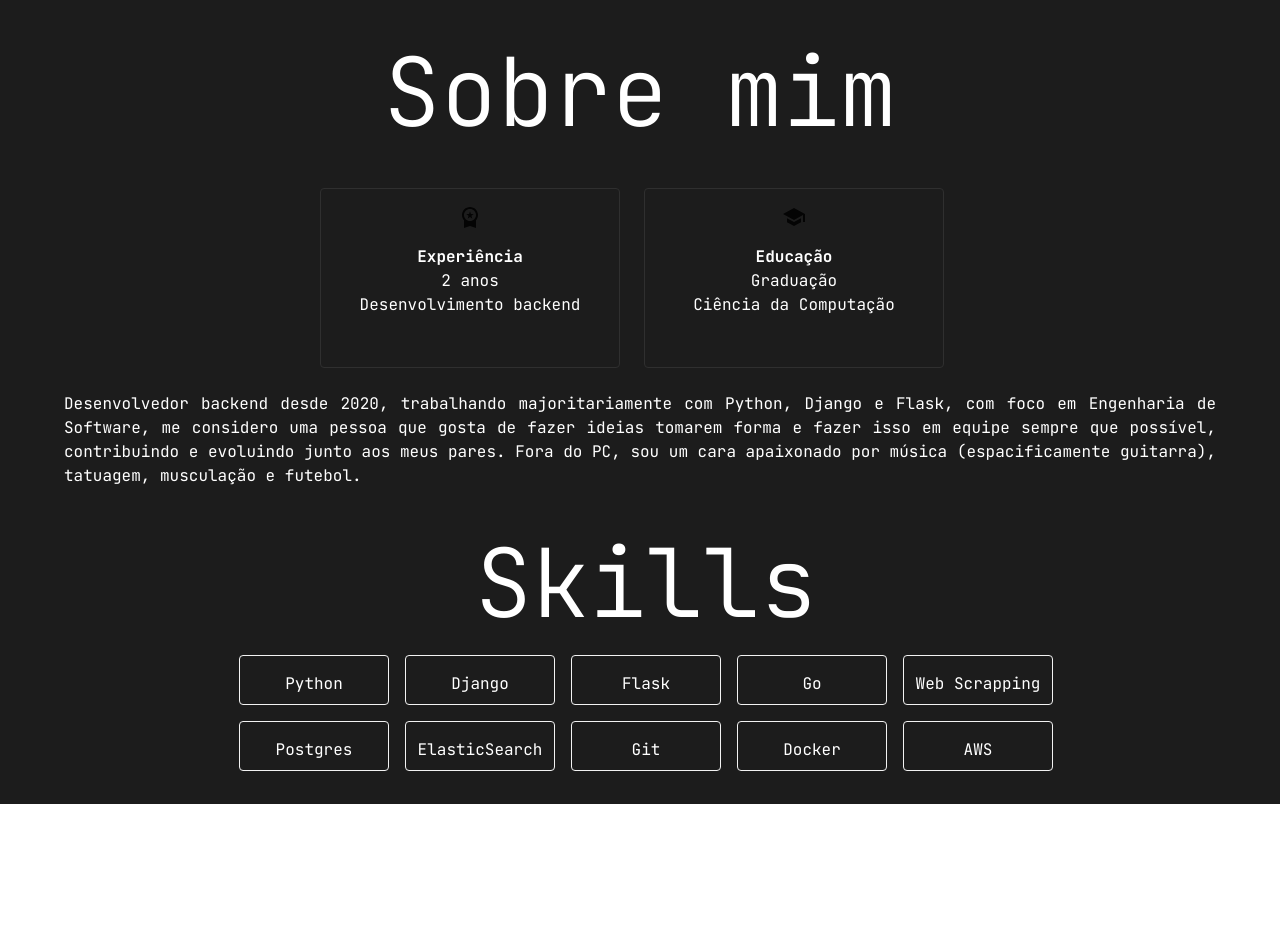
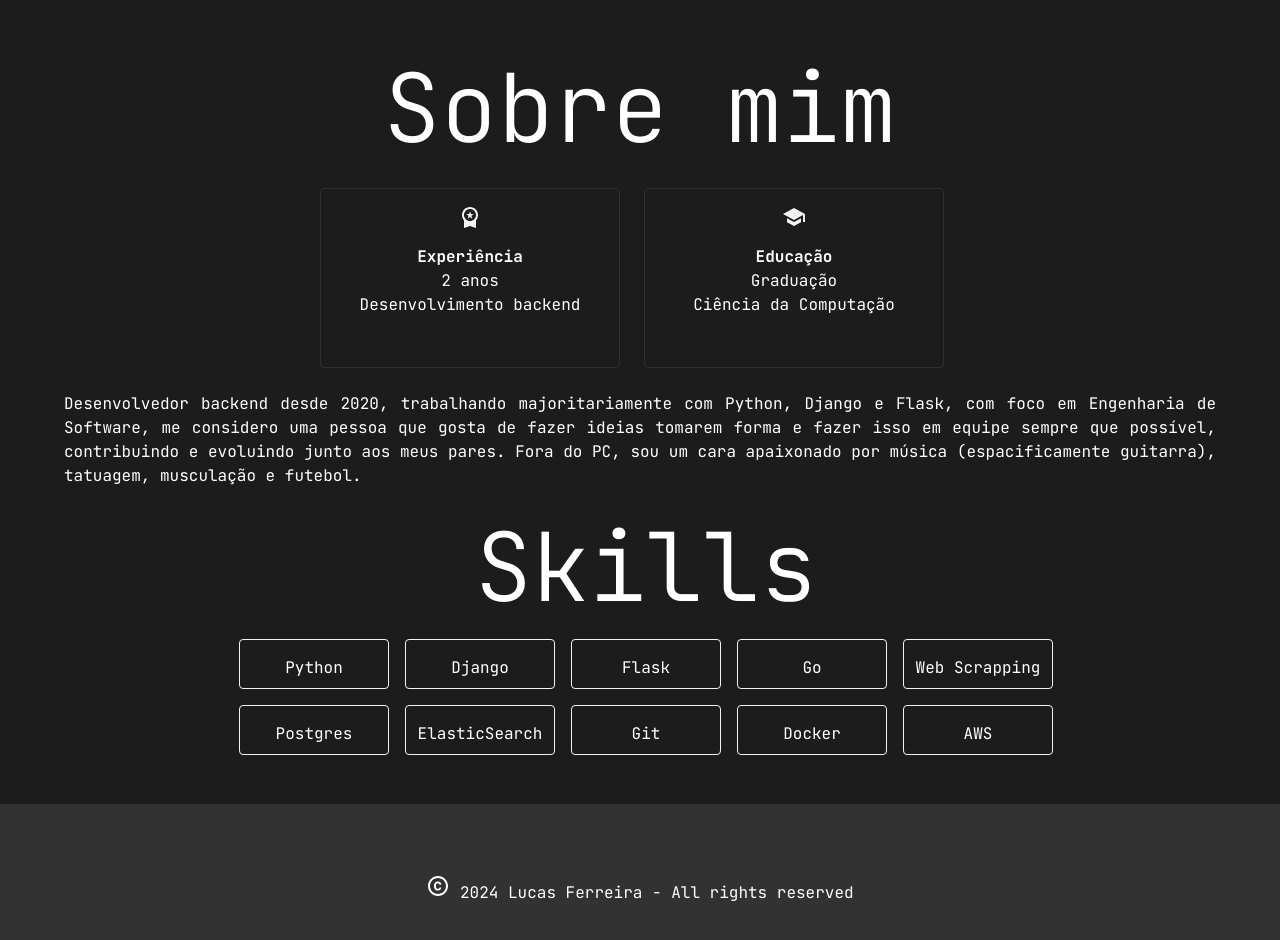
Before and after one commit to lucasfrr/lf-portfolio, a React (Vite) app: page /about-me in a window 1280 px wide. Shown: the part 60-1000 px from the top of the page. Before the commit the page ends 864 px from the top, so only its background shows below. Built offline with nearby package versions, Linux system fonts and the light colour scheme.

Commit message:
feat: add footer

```diff
--- a/src/components/LFDrawer/LFDrawer.tsx
+++ b/src/components/LFDrawer/LFDrawer.tsx
@@ -2,6 +2,7 @@ import Box from '@mui/material/Box';
 import List from '@mui/material/List';
 import ListItem from '@mui/material/ListItem';
 import ListItemText from '@mui/material/ListItemText';
+import { t } from 'i18next';
 import { Link } from 'react-router-dom';
 
 interface LFDrawerProps {
@@ -18,13 +19,13 @@ const LFDrawer: React.FC<LFDrawerProps> = ({ onClick }) => {
                         <Link to="/"><ListItemText primary="Home" /></Link>
                     </ListItem>
                     <ListItem key="aboutme">
-                        <Link to="/about-me"><ListItemText primary="About Me" /></Link>
+                        <Link to="/about-me"><ListItemText primary={t("about")} /></Link>
                     </ListItem>
                     <ListItem key="projects">
-                        <Link to="/projects"><ListItemText primary="Projects" /></Link>
+                        <Link to="/projects"><ListItemText primary={t("projects")} /></Link>
                     </ListItem>
                     <ListItem key="tw">
-                        <Link to="/talks-and-workshops"><ListItemText primary="Talks and Workshops" /></Link>
+                        <Link to="/talks-and-workshops"><ListItemText primary={t("talksWorkshops")} /></Link>
                     </ListItem>
                 </List>
             </Box>
--- /dev/null
+++ b/src/components/LFooter/LFooter.tsx
@@ -0,0 +1,31 @@
+import { Container, Grid, styled, Typography } from "@mui/material"
+import CopyrightIcon from '@mui/icons-material/Copyright';
+
+const LFooter = () => {
+
+    const StyledFooter = styled("div")(({ theme }) => ({
+        backgroundColor: theme.palette.primary.dark,
+        paddingTop: "70px",
+        width: "100%",
+        height: "180px",
+        alignItems: "center",
+    }))
+
+    return (
+        <>
+            <StyledFooter>
+                <Container maxWidth="lg">
+                    <Grid display="flex" position="static" container spacing={3}>
+                        <Grid item xs={12} alignItems="center" justifyContent="center">
+                            <Typography color="primary.contrastText" textAlign="center">
+                                <CopyrightIcon /> 2024 Lucas Ferreira - All rights reserved
+                            </Typography>
+                        </Grid>
+                    </Grid>
+                </Container>
+            </StyledFooter>
+        </>
+    )
+}
+
+export default LFooter
--- a/src/locale/en.json
+++ b/src/locale/en.json
@@ -25,6 +25,10 @@
         "dialogMailMessage3": "See you soon :)",
         "aboutMeText": "Backend developer since 2020, working mostly with Python, Django and Flask, with a focus on Software Engineering, I consider myself a person who likes to make ideas take shape and do this as a team whenever possible, contributing and evolving alongside my peers. Outside PC, i'm very passionate for music (specifically guitars), tattoos, gym and soccer.",
         "backHomePage": "Back to the homepage",
-        "talksWorkshops": "Talks and workshops"
+        "talksWorkshops": "Talks and workshops",
+        "rubyOnRailsTitle": "Workshop Introduction to Ruby on Rails",
+        "matplotlibTitle": "Workshop Charts in Python: Introduction to Matplotlib",
+        "mlOnPracticeTitle": "Talk Machine Learning on Practice",
+        "copyRight": "All rights reserved"
     }
 }
--- a/src/locale/pt.json
+++ b/src/locale/pt.json
@@ -25,6 +25,10 @@
         "dialogMailMessage3": "Até breve :)",
         "aboutMeText": "Desenvolvedor backend desde 2020, trabalhando majoritariamente com Python, Django e Flask, com foco em Engenharia de Software, me considero uma pessoa que gosta de fazer ideias tomarem forma e fazer isso em equipe sempre que possível, contribuindo e evoluindo junto aos meus pares. Fora do PC, sou um cara apaixonado por música (espacificamente guitarra), tatuagem, musculação e futebol.",
         "backHomePage": "Volte para a página principal",
-        "talksWorkshops": "Palestras e minicursos"
+        "talksWorkshops": "Palestras e minicursos",
+        "rubyOnRailsTitle": "Minicurso Introdução ao Ruby on Rails",
+        "matplotlibTitle": "Minicurso Gráficos em Python: Introdução ao Matplotlib",
+        "mlOnPracticeTitle": "Palestra Machine Learning na Prática",
+        "copyRight": "Todos os direitos reservados"
     }
 }
--- a/src/pages/About/About.tsx
+++ b/src/pages/About/About.tsx
@@ -6,6 +6,7 @@ import SchoolIcon from '@mui/icons-material/School';
 import LFPageStyle from "../../components/LFPageStyle/LFPageStyle";
 import LFPaper from "../../components/LFPaper/LFPaper";
 import LFBar from "../../components/LFBar/LFBar";
+import LFooter from "../../components/LFooter/LFooter";
 
 const About = () => {
 
@@ -20,7 +21,7 @@ const About = () => {
                                 {t("about")}
                             </Typography>
                         </Grid>
-                        <Grid container pt={5} display="flex" justifyContent="center" spacing={3}>
+                        <Grid container pt={3} display="flex" justifyContent="center" spacing={3}>
                             <Grid item>
                                 <Card sx={{
                                             width: 300,
@@ -35,7 +36,7 @@ const About = () => {
                                         }} variant="outlined">
                                     <CardContent>
                                         <Box display="flex" alignItems="center" justifyContent="center">
-                                            <WorkspacePremiumIcon />
+                                            <WorkspacePremiumIcon color="secondary"/>
                                         </Box>
                                         <Typography color="primary.contrastText" textAlign="center" pt={2}>
                                             <b>{t("experience")}</b>
@@ -63,7 +64,7 @@ const About = () => {
                                 }} variant="outlined">
                                     <CardContent>
                                         <Box display="flex" alignItems="center" justifyContent="center">
-                                            <SchoolIcon />
+                                            <SchoolIcon color="secondary" />
                                         </Box>
                                         <Typography color="primary.contrastText" textAlign="center" pt={2}>
                                             <b>{t("education")}</b>
@@ -85,7 +86,7 @@ const About = () => {
                         </Grid>
                         <Grid container spacing={2} pl={3.5}>
                             <Grid item xs={12}>
-                                <Typography color="primary.contrastText" variant="h1" textAlign="center" pt={5}>Skills</Typography>
+                                <Typography color="primary.contrastText" variant="h1" textAlign="center" pt={3}>Skills</Typography>
                             </Grid>
                             <Grid item md={12} xs={6} display="flex" justifyContent="center">
                                 <Stack
@@ -130,6 +131,7 @@ const About = () => {
                     </Grid>
                 </Container>
             </LFPageStyle>
+            <LFooter />
         </>
     )
 }
--- a/src/pages/Hero/Hero.tsx
+++ b/src/pages/Hero/Hero.tsx
@@ -28,6 +28,7 @@ import LFButton from "../../components/LFButton/LFButton";
 import LFPageStyle from "../../components/LFPageStyle/LFPageStyle";
 import LFAvatar from "../../components/LFAvatar/LFAvatar";
 import LFBar from "../../components/LFBar/LFBar";
+import LFooter from "../../components/LFooter/LFooter";
 
 
 const Hero = () => {
@@ -166,6 +167,7 @@ const Hero = () => {
                     </Grid>
                 </Container>
             </LFPageStyle>
+            <LFooter />
         </>
     )
 }
--- a/src/pages/Projects/Projects.tsx
+++ b/src/pages/Projects/Projects.tsx
@@ -3,6 +3,7 @@ import { Container, Grid, Typography } from "@mui/material"
 
 import LFPageStyle from "../../components/LFPageStyle/LFPageStyle"
 import LFBar from "../../components/LFBar/LFBar";
+import LFooter from "../../components/LFooter/LFooter";
 
 const Projects = () => {
 
@@ -23,6 +24,7 @@ const Projects = () => {
                     </Grid>
                 </Container>
             </LFPageStyle>
+            <LFooter />
         </>
     )
 }
--- a/src/pages/TalksWorkshops/TalksWorkshops.tsx
+++ b/src/pages/TalksWorkshops/TalksWorkshops.tsx
@@ -5,6 +5,7 @@ import SchoolIcon from '@mui/icons-material/School';
 
 import LFBar from "../../components/LFBar/LFBar"
 import LFPageStyle from "../../components/LFPageStyle/LFPageStyle"
+import LFooter from "../../components/LFooter/LFooter";
 
 const TalksWorkshops = () => {
     return (
@@ -60,6 +61,7 @@ const TalksWorkshops = () => {
                     </Grid>
                 </Container>
             </LFPageStyle>
+            <LFooter />
         </>
     )
 }
```
